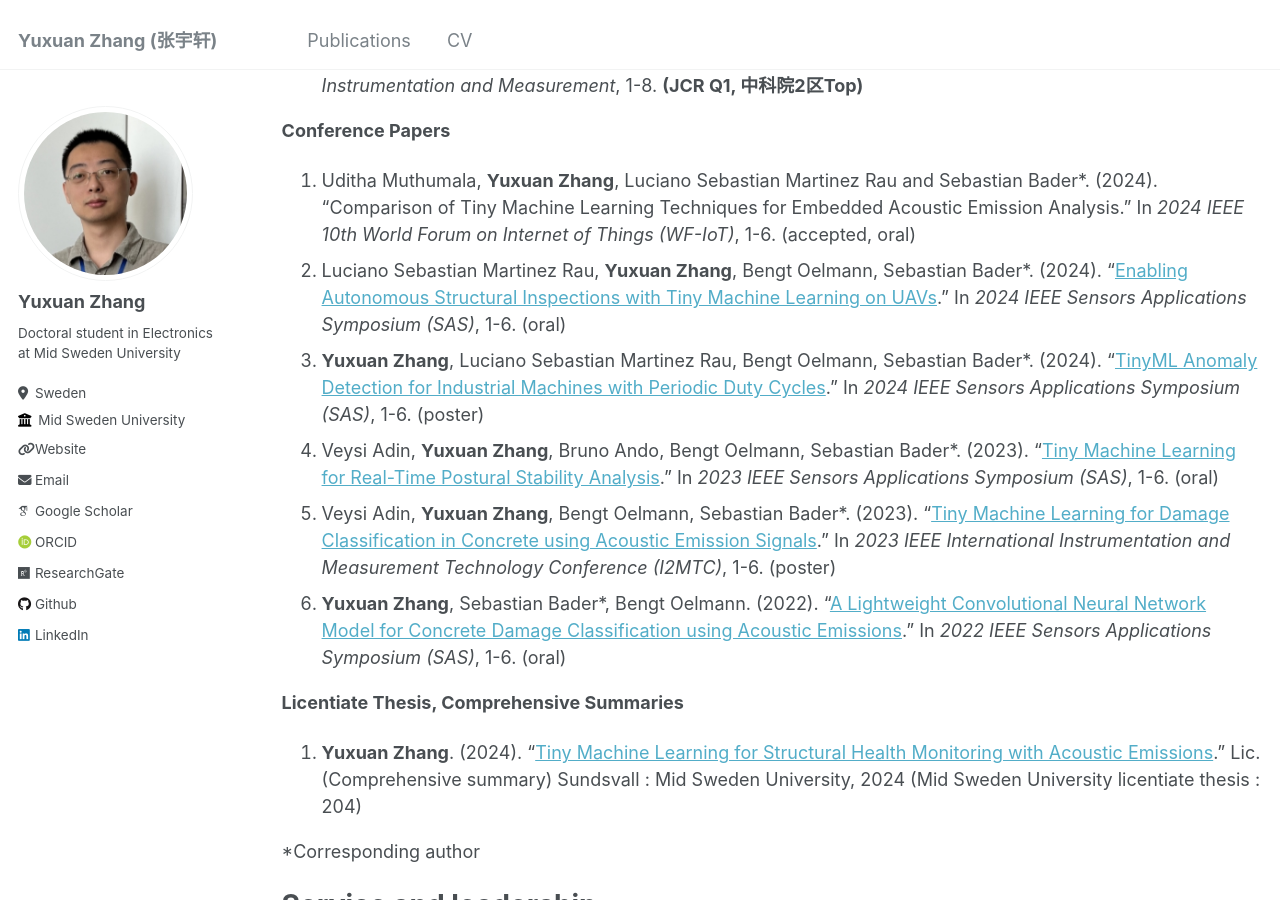
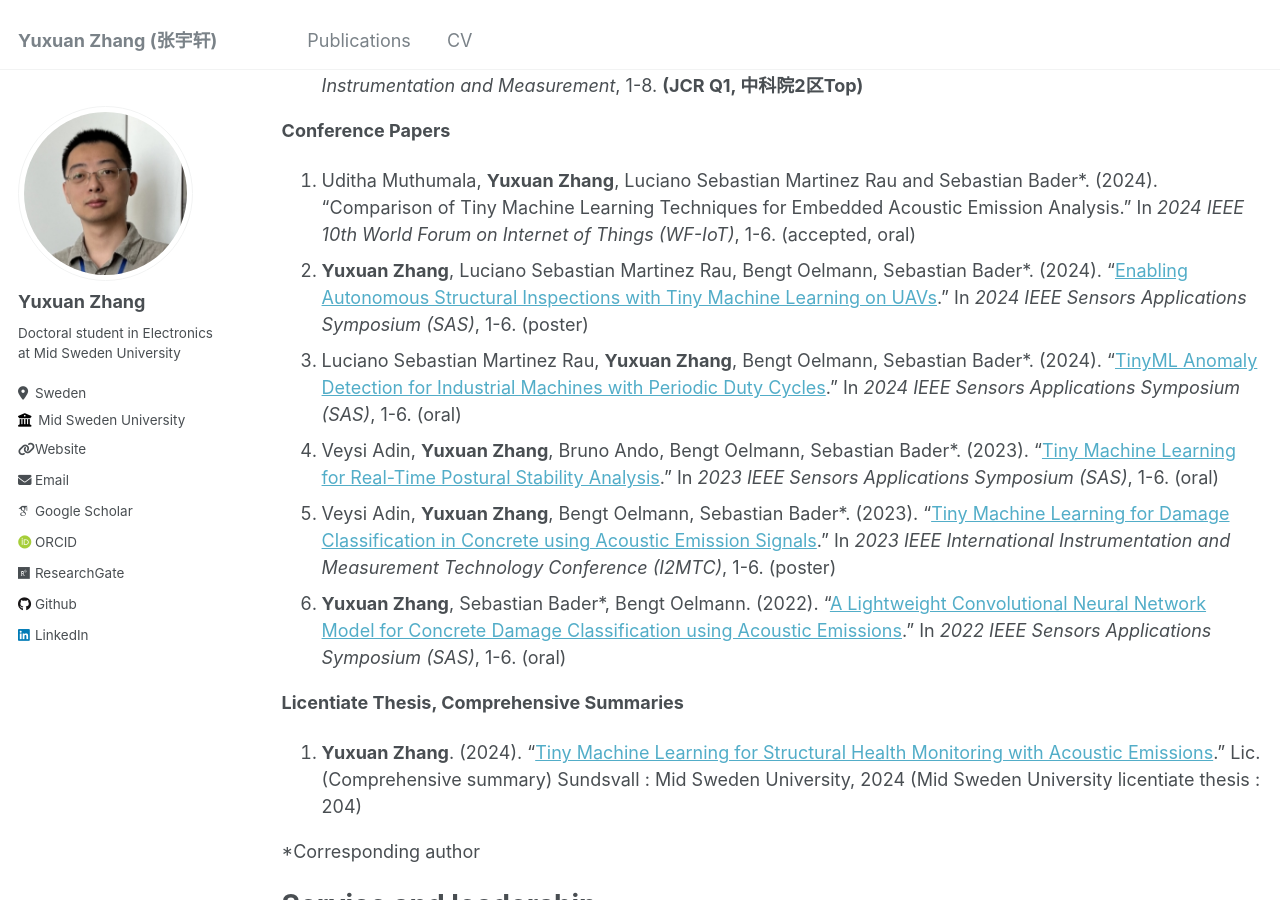
Before and after one commit to YuxuanZhang-96/YuxuanZhang-96.github.io, a Jekyll site: the page built from _pages/cv.md, in a window 1280 px wide and 900 px high, scrolled down 991 px. Built offline with Jekyll 4.4.1, drawn with Linux system fonts in a browser that asks for light colours; some web fonts are replaced.

Commit message:
Update cv.md

```diff
--- a/_pages/cv.md
+++ b/_pages/cv.md
@@ -38,8 +38,8 @@ __Journal Papers__
 
 __Conference Papers__
 1. Uditha Muthumala, __Yuxuan Zhang__, Luciano Sebastian Martinez Rau and Sebastian Bader*. (2024). "Comparison of Tiny Machine Learning Techniques for Embedded Acoustic Emission Analysis." In _2024 IEEE 10th World Forum on Internet of Things (WF-IoT)_, 1-6. (accepted, oral)
-2. Luciano Sebastian Martinez Rau, __Yuxuan Zhang__, Bengt Oelmann, Sebastian Bader*. (2024). "[Enabling Autonomous Structural Inspections with Tiny Machine Learning on UAVs](https://ieeexplore.ieee.org/document/10636583)." In _2024 IEEE Sensors Applications Symposium (SAS)_, 1-6. (oral)
-3. __Yuxuan Zhang__, Luciano Sebastian Martinez Rau, Bengt Oelmann, Sebastian Bader*. (2024). "[TinyML Anomaly Detection for Industrial Machines with Periodic Duty Cycles](https://ieeexplore.ieee.org/document/10636584)." In _2024 IEEE Sensors Applications Symposium (SAS)_, 1-6. (poster)
+2. __Yuxuan Zhang__, Luciano Sebastian Martinez Rau, Bengt Oelmann, Sebastian Bader*. (2024). "[Enabling Autonomous Structural Inspections with Tiny Machine Learning on UAVs](https://ieeexplore.ieee.org/document/10636583)." In _2024 IEEE Sensors Applications Symposium (SAS)_, 1-6. (poster)
+3. Luciano Sebastian Martinez Rau, __Yuxuan Zhang__, Bengt Oelmann, Sebastian Bader*. (2024). "[TinyML Anomaly Detection for Industrial Machines with Periodic Duty Cycles](https://ieeexplore.ieee.org/document/10636584)." In _2024 IEEE Sensors Applications Symposium (SAS)_, 1-6. (oral)
 4. Veysi Adin, __Yuxuan Zhang__, Bruno Ando, Bengt Oelmann, Sebastian Bader*. (2023). "[Tiny Machine Learning for Real-Time Postural Stability Analysis](https://ieeexplore.ieee.org/document/10254126)." In _2023 IEEE Sensors Applications Symposium (SAS)_, 1-6. (oral)
 5. Veysi Adin, __Yuxuan Zhang__, Bengt Oelmann, Sebastian Bader*. (2023). "[Tiny Machine Learning for Damage Classification in Concrete using Acoustic Emission Signals](https://ieeexplore.ieee.org/document/10175972)." In _2023 IEEE International Instrumentation and Measurement Technology Conference (I2MTC)_, 1-6. (poster)
 6. __Yuxuan Zhang__, Sebastian Bader*, Bengt Oelmann. (2022). "[A Lightweight Convolutional Neural Network Model for Concrete Damage Classification using Acoustic Emissions](https://ieeexplore.ieee.org/document/9881386)." In _2022 IEEE Sensors Applications Symposium (SAS)_, 1-6. (oral)
```
